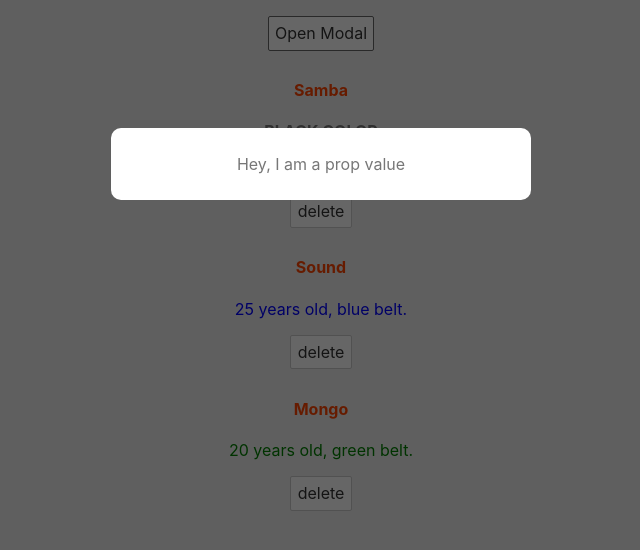
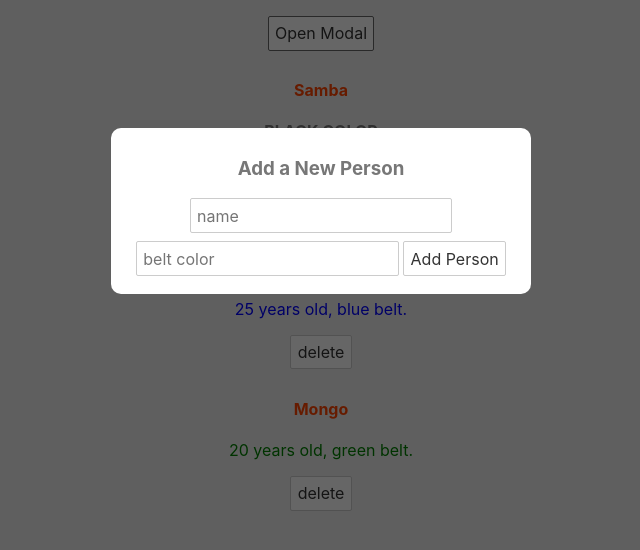
Before and after one commit to SambaLim/Svelte-Tutorial, a Svelte app: page / in a window 1280 px wide. Both pictures are taken after a click on the button "Open Modal". Shown: the top 550 px of the page, without its empty margins (319-959 px from the left). Built offline with nearby package versions, Linux system fonts and the light colour scheme.

Commit message:
14, Slots

```diff
--- a/src/App.svelte
+++ b/src/App.svelte
@@ -21,9 +21,16 @@
 
 </script>
 
-<Modal message="Hey, I am a prop value" {showModal} on:click={toggleModal}/>
+<Modal {showModal} on:click={toggleModal}>
+	<h3>Add a New Person</h3>
+	<form>
+		<input type="text" placeholder="name">
+		<input type="text" placeholder="belt color">
+		<button>Add Person</button>
+	</form>
+</Modal>
 <main>
-	<button on:click|once={toggleModal}>Open Modal</button>
+	<button on:click={toggleModal}>Open Modal</button>
 	{#each people as person (person.id)}
 		<div>
 			<h4>{person.name}</h4>
--- a/src/Modal.svelte
+++ b/src/Modal.svelte
@@ -9,7 +9,7 @@
 {#if showModal}
 <div class="backdrop" class:promo={isPromo} on:click|self>
   <div class="modal">
-    <p>{message}</p>
+    <slot></slot>
   </div>
 </div>
 {/if}
```
